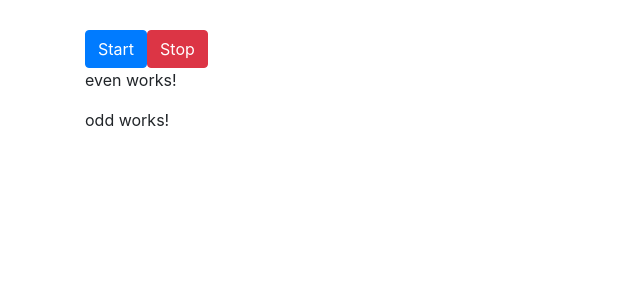
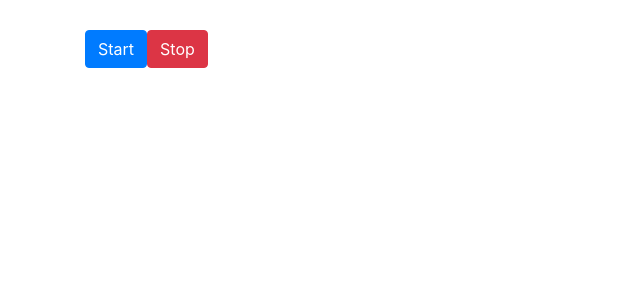
Before and after one commit to TanimaRanjan/Angular-app1, an Angular app: page / in a window 1280 px wide. Shown: the top 300 px of the page, without its empty margins (0-640 px from the left). Built offline with nearby package versions, Linux system fonts and the light colour scheme.

Commit message:
Practice

```diff
--- a/src/app/app.component.html
+++ b/src/app/app.component.html
@@ -40,8 +40,7 @@
 <div class="container">
   <app-game-control
     (gameStarted)="onGameStarted($event)"
-    (gameStopped)="onGameStopped($event)"
   ></app-game-control>
-  <app-even></app-even>
-  <app-odd></app-odd>
+  <app-even *ngFor="let evennumber of evenNumbers" [number]="evennumber"></app-even>
+  <app-odd *ngFor="let oddnumber of oddNumbers" [number]="oddnumber"></app-odd>
 </div>
--- a/src/app/app.component.ts
+++ b/src/app/app.component.ts
@@ -10,6 +10,8 @@ export class AppComponent {
   title = 'my-first-app';
   name = 'Tanima '
 
+  oddNumbers : number[] = [];
+  evenNumbers : number[] = [];
 
   serverElements = [
     {
@@ -45,10 +47,14 @@ export class AppComponent {
     this.serverElements.splice(0,1)
   }
 
-  onGameStarted(gameData: {numberEvent:string}) {
+  onGameStarted(gameData:number) {
     console.log(gameData)
+    if(gameData % 2 === 0 ) {
+      this.evenNumbers.push(gameData)
+    } else  {
+      this.oddNumbers.push(gameData)
+    }
+
   }
-  onGameStopped(gameData:{numberEvent:string}) {
-    console.log(gameData)
-  }
+
 }
```
